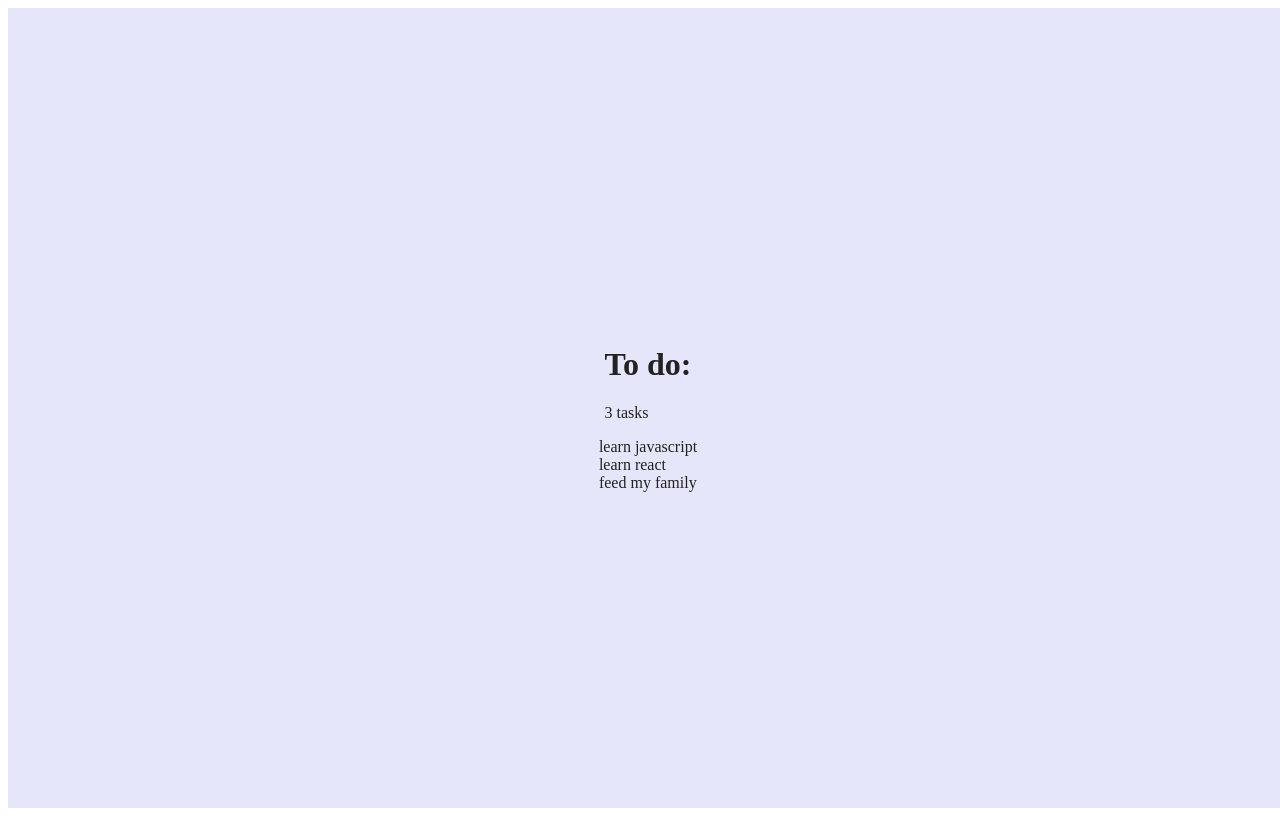
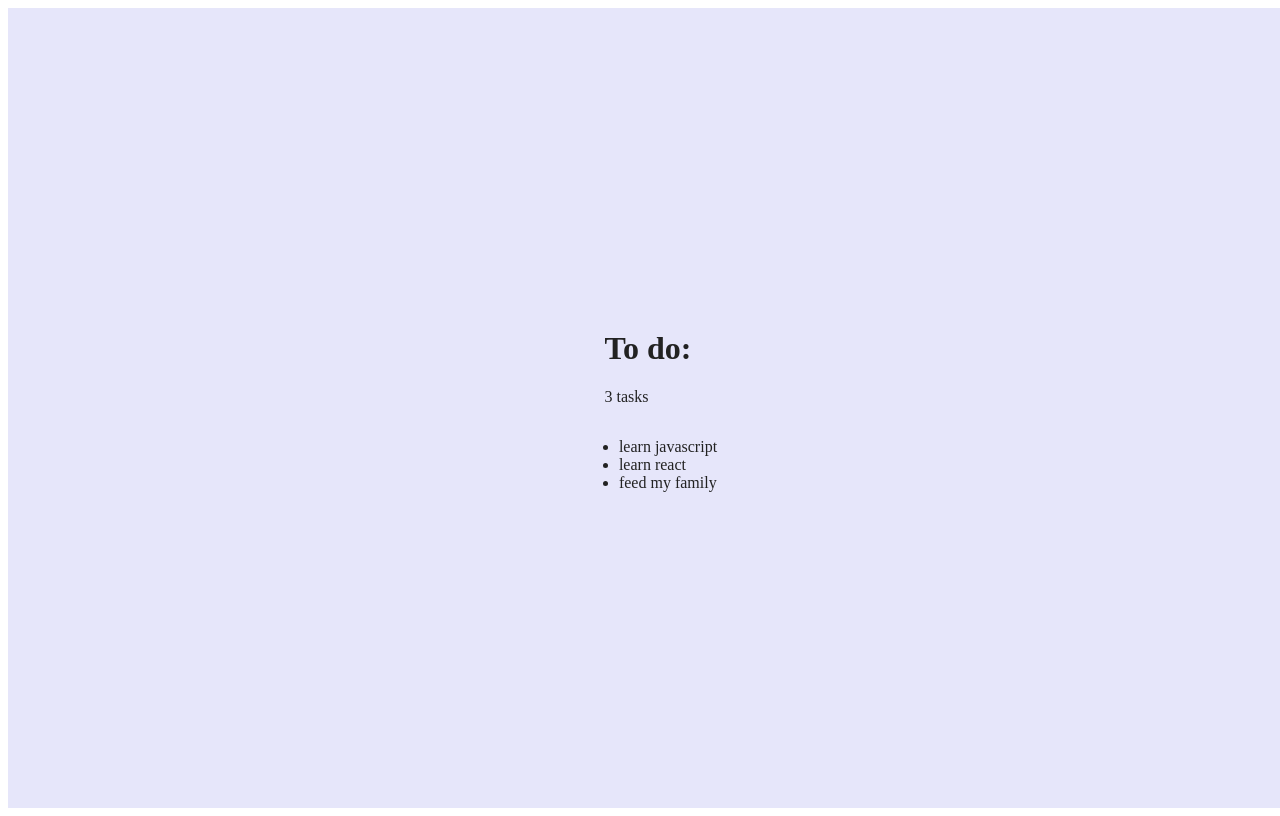
Before and after one commit to mkw98/Webpack_20_6, a React app: page / in a window 1280 px wide. Built offline with nearby package versions, Linux system fonts and the light colour scheme.

Commit message:
edit app.js and todolist.js

```diff
--- a/src/components/TodoList.js
+++ b/src/components/TodoList.js
@@ -1,17 +1,10 @@
 import React from 'react';
 import style from './TodoList.css';
 
-const TodoList = props => {
-    const list = props.taskList;
-    const task = list.map((task) =>
-        <div key={task.id} className={style.TodoTask}>{task.text}</div>
-    );
-
-    return(
-        <div className={style.TodoList}>
-           {task}
-        </div>
-    );
-}
+const TodoList = props => (
+    <ul className={style.TodoList}>
+        {props.taskList.map(task => <li key={task.id} onClick={() => props.remove(task.id)}>{task.text}</li>)}
+    </ul>
+);
 
 export default TodoList;
--- a/src/containers/App.js
+++ b/src/containers/App.js
@@ -38,7 +38,8 @@ class App extends React.Component {
             <Title
               elementsLength={this.state.data.length}
             />
-        <TodoList taskList={this.state.data} removeTask={this.removeTodo} />
+            <TodoList taskList={this.state.data} remove={this.removeTodo.bind(this)}
+            />
         </div>
     );
   }
```
